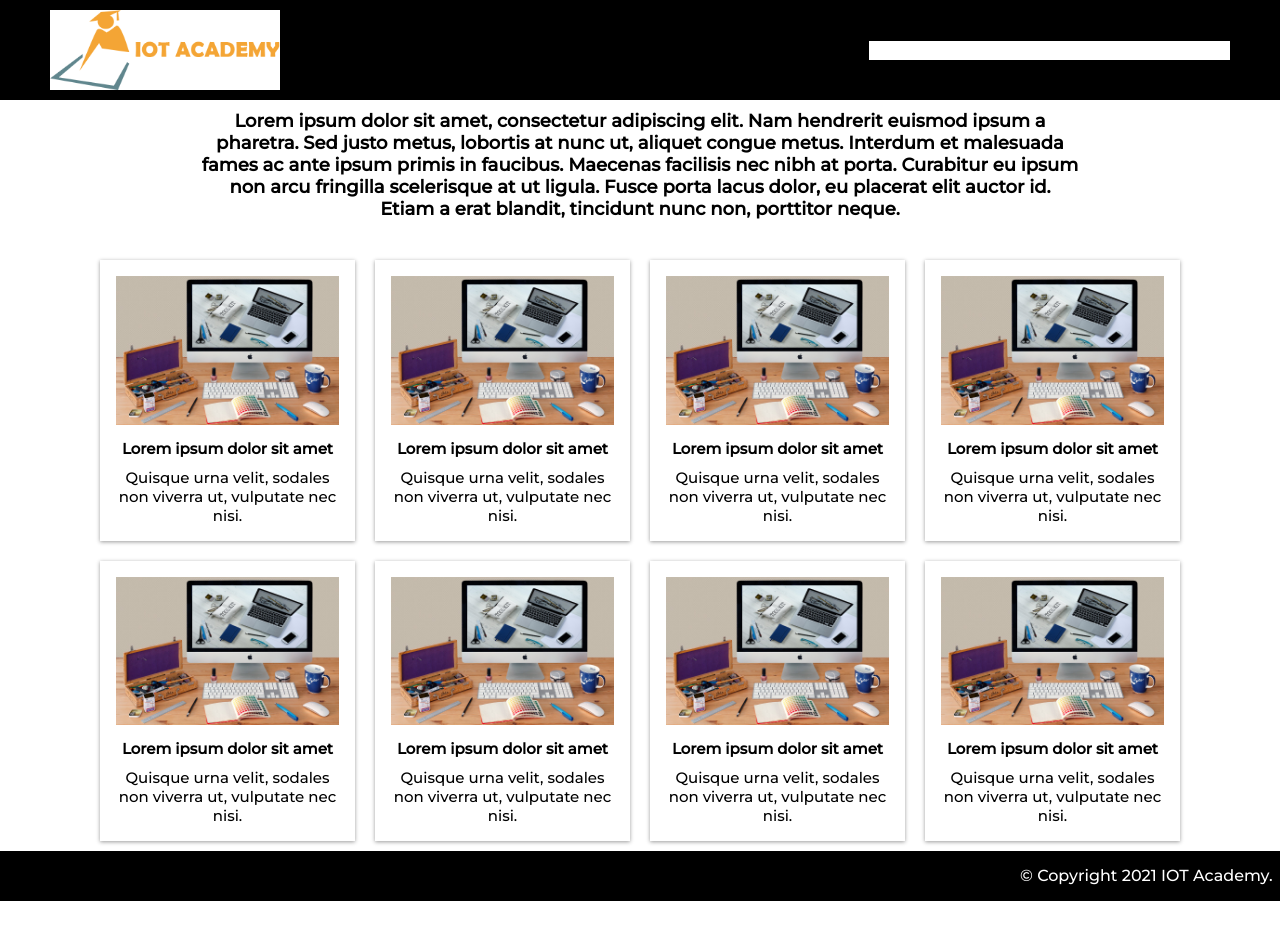
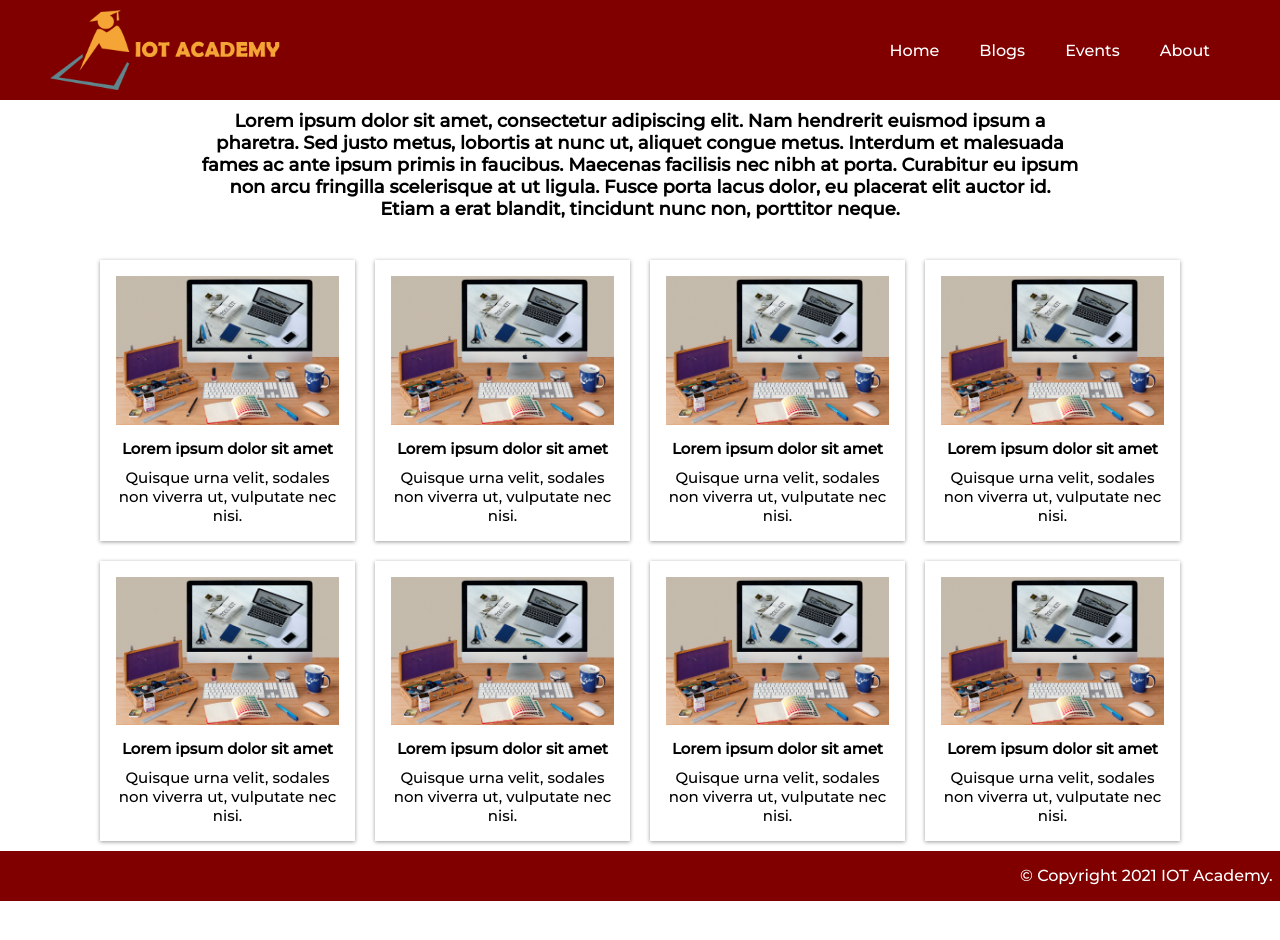
Before and after one commit to sntdshrly/IotAcademyWebsite, a plain HTML site: page about.html in a window 1280 px wide. Drawn offline with Linux system fonts and the light colour scheme.

```diff
--- a/index.css
+++ b/index.css
@@ -12,7 +12,7 @@ header {
   justify-content: space-between;
   align-items: center;
   padding: 10px 50px;
-  background-color: black;
+  background-color:maroon;
 }
 
 .footer {
@@ -20,7 +20,7 @@ header {
   height: 50px;
   padding-left: 1020px;
   line-height: 50px;
-  background:black;
+  background:maroon;
   color: #fff;
 }
 @media screen and (max-width: 768px) {
--- a/styles.css
+++ b/styles.css
@@ -3,7 +3,6 @@
   box-sizing: border-box;
   margin: 0;
   padding: 0;
-  background-color: white;
 }
 li,
 a {
```
